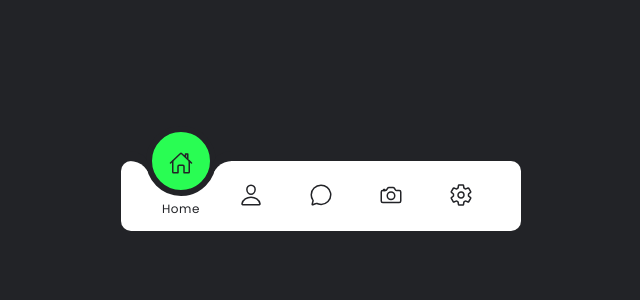
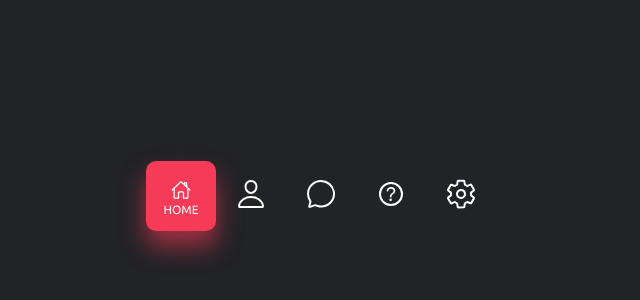
Before and after one commit to phyowainyunt-19/navbar-practices, a plain HTML site: page _6_menu_indicator/index.html in a window 1280 px wide. Shown: the part 204-504 px from the top of the page, without its empty margins (319-959 px from the left). Drawn offline with nearby package versions, Linux system fonts and the light colour scheme.

Commit message:
_6 menu indicator finished

```diff
--- a/_6_menu_indicator/index.html
+++ b/_6_menu_indicator/index.html
@@ -39,9 +39,9 @@
             <li class="list">
                 <a href="#">
                     <span class="icon">
-                        <ion-icon name="camera-outline"></ion-icon>
+                        <ion-icon name="help-circle-outline"></ion-icon>
                     </span>
-                    <span class="text">Photos</span>
+                    <span class="text">Help</span>
                 </a>
             </li>
             <li class="list">
@@ -56,9 +56,17 @@
         </ul>
     </div>
 
+    <script>
+        const list = document.querySelectorAll('.list');
+        function setActiveClass() {
+            list.forEach((item) => item.classList.remove('active'));
+            this.classList.add('active');
+        }
+        list.forEach((item) => item.addEventListener('mouseover', setActiveClass))
+    </script>
+
     <script type="module" src="https://unpkg.com/ionicons@5.5.2/dist/ionicons/ionicons.esm.js"></script>
     <script nomodule src="https://unpkg.com/ionicons@5.5.2/dist/ionicons/ionicons.js"></script>
-    <script src="./main.js" />
 </body>
 
 </html>
--- a/_6_menu_indicator/main.js
+++ /dev/null
@@ -1,6 +0,0 @@
-const list = document.querySelectorAll(".list");
-function activeLink() {
-  list.forEach((item) => item.classList.remove("active"));
-  this.classList.add("active");
-}
-list.forEach((item) => item.addEventListener("click", activeLink));
--- a/_6_menu_indicator/style.css
+++ b/_6_menu_indicator/style.css
@@ -1,10 +1,10 @@
-@import url("https://fonts.googleapis.com/css2?family=Poppins:wght@100;200;300;400;500;600;700;800;900&display=swap");
+@import url("https://fonts.googleapis.com/css2?family=Ubuntu:wght@300;400;500;600;700&display=swap");
 
 * {
   margin: 0;
   padding: 0;
   box-sizing: border-box;
-  font-family: "Poppins", sans-serif;
+  font-family: "Ubuntu", sans-serif;
 }
 
 :root {
@@ -20,24 +20,18 @@ body {
 }
 
 .navigation {
-  width: 25rem;
+  position: relative;
+  width: 21.875rem;
   height: 4.375rem;
-  background: #fff;
-  position: relative;
-  display: flex;
-  justify-content: center;
-  align-items: center;
-  border-radius: 0.625rem;
 }
 
 .navigation ul {
   display: flex;
-  width: 21.875rem;
 }
 
 .navigation ul li {
   position: relative;
-  list-style: none;
+  list-style-type: none;
   width: 4.375rem;
   height: 4.375rem;
   z-index: 1;
@@ -48,92 +42,74 @@ body {
   display: flex;
   justify-content: center;
   align-items: center;
+  text-align: center;
   flex-direction: column;
-  width: 100%;
-  text-align: center;
-  font-weight: 500;
+  color: #fff;
+  text-decoration: none;
 }
 
 .navigation ul li a .icon {
   position: relative;
-  display: block;
   line-height: 4.688rem;
-  font-size: 1.5em;
-  text-align: center;
-  transition: 1s;
-  color: var(--clr);
+  /* transition: 0.5s; */
+  font-size: 2rem;
 }
 
 .navigation ul li.active a .icon {
-  transform: translateY(-32px);
+  font-size: 1.25rem;
+  transform: translateY(-6px);
 }
 
 .navigation ul li a .text {
   position: absolute;
-  color: var(--clr);
+  font-size: 0.75rem;
+  color: #fff;
+  bottom: 1.25rem;
   font-weight: 400;
-  font-size: 0.75em;
-  letter-spacing: 0.05em;
-  transition: 0.5s;
-  opacity: 0;
-  transform: translateY(20px);
+  transition: 0.25s;
+  text-transform: uppercase;
+  transform: scale(0);
 }
 
 .navigation ul li.active a .text {
-  opacity: 1;
-  transform: translateY(10px);
+  transform: scale(1);
 }
 
 .indicator {
   position: absolute;
-  top: -50%;
+  left: 0;
   width: 4.375rem;
   height: 4.375rem;
-  background: #29fd53;
-  border-radius: 50%;
-  border: 6px solid var(--clr);
-}
-
-.indicator::before {
-  content: "";
-  position: absolute;
-  top: 50%;
-  left: -1.406rem;
-  width: 1.25rem;
-  height: 1.25rem;
-  background: transparent;
-  border-top-right-radius: 1.25rem;
-  box-shadow: 0px -10px 0 0 var(--clr);
-}
-
-.indicator::after {
-  content: "";
-  position: absolute;
-  top: 50%;
-  right: -1.406rem;
-  width: 1.25rem;
-  height: 1.25rem;
-  background: transparent;
-  border-top-left-radius: 1.25rem;
-  box-shadow: -1px -10px 0 0 var(--clr);
+  border-radius: 0.625rem;
+  transition: 0.5s;
 }
 
 .navigation ul li:nth-child(1).active ~ .indicator {
+  background: #f53b57;
+  box-shadow: 0 15px 25px #f53b5799;
   transform: translateX(calc(70px * 0));
 }
 
 .navigation ul li:nth-child(2).active ~ .indicator {
+  background: #5d62fb;
+  box-shadow: 0 15px 25px #5d62fb99;
   transform: translateX(calc(70px * 1));
 }
 
 .navigation ul li:nth-child(3).active ~ .indicator {
+  background: #05c46b;
+  box-shadow: 0 15px 25px #05c46b99;
   transform: translateX(calc(70px * 2));
 }
 
 .navigation ul li:nth-child(4).active ~ .indicator {
+  background: #0fbcf9;
+  box-shadow: 0 15px 25px #0fbcf999;
   transform: translateX(calc(70px * 3));
 }
 
 .navigation ul li:nth-child(5).active ~ .indicator {
+  background: #ffa801;
+  box-shadow: 0 15px 25px #ffa80199;
   transform: translateX(calc(70px * 4));
 }
```
